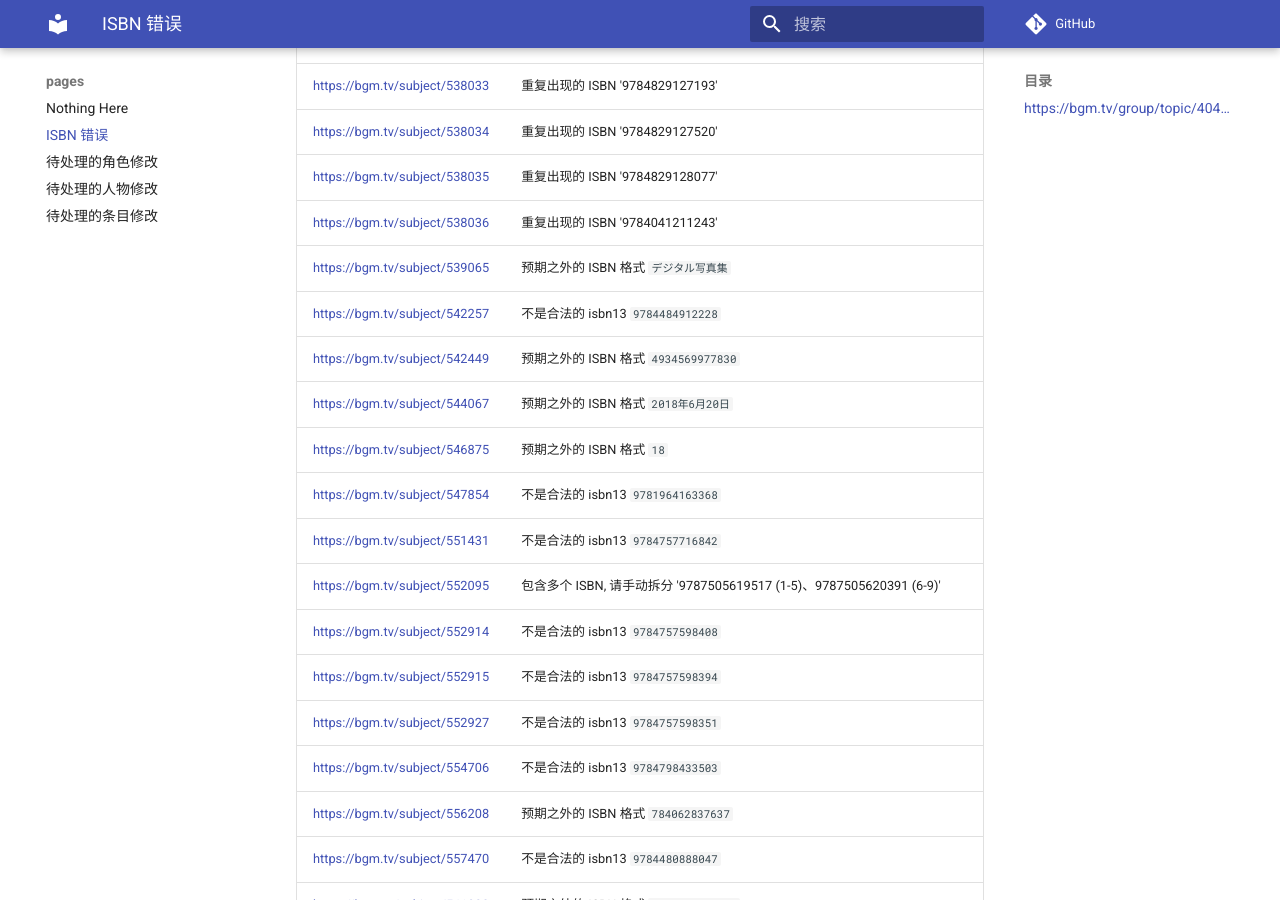
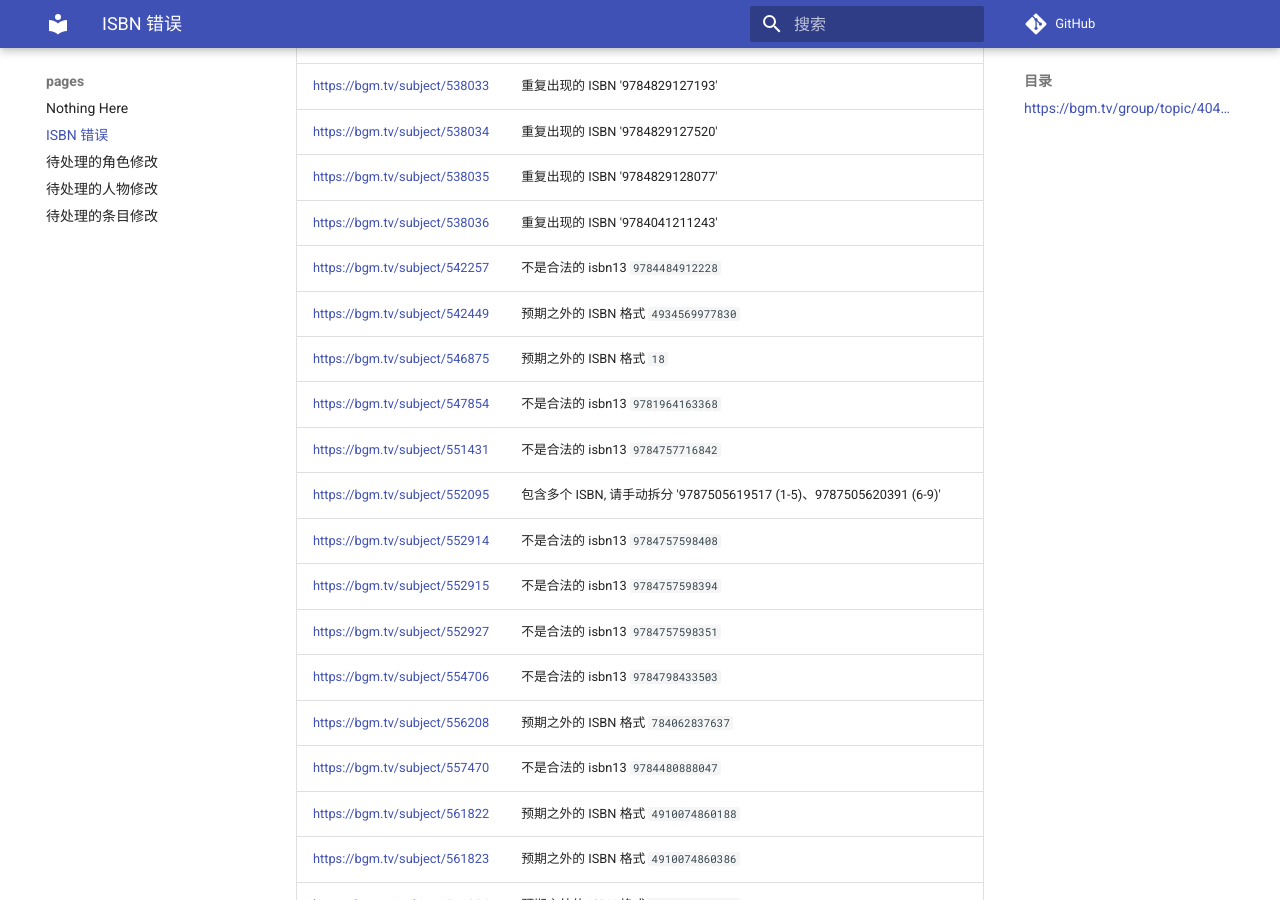
Before and after one commit to trim21/bangumi-pages, an MkDocs documentation site: the page built from docs/isbn.md, in a window 1280 px wide and 900 px high, scrolled down 6777 px. Built offline with MkDocs 1.6.1 and Material for MkDocs 9.7.7, drawn with Linux system fonts in a browser that asks for light colours; comment, search, counter and statistics services are not loaded.

Commit message:
update isbn.md

```diff
--- a/docs/isbn.md
+++ b/docs/isbn.md
@@ -152,10 +152,8 @@ total 250
 | <https://bgm.tv/subject/538034> | 重复出现的 ISBN '9784829127520' |
 | <https://bgm.tv/subject/538035> | 重复出现的 ISBN '9784829128077' |
 | <https://bgm.tv/subject/538036> | 重复出现的 ISBN '9784041211243' |
-| <https://bgm.tv/subject/539065> | 预期之外的 ISBN 格式 `デジタル写真集` |
 | <https://bgm.tv/subject/542257> | 不是合法的 isbn13 <code>9784484912228</code> |
 | <https://bgm.tv/subject/542449> | 预期之外的 ISBN 格式 `4934569977830` |
-| <https://bgm.tv/subject/544067> | 预期之外的 ISBN 格式 `2018年6月20日` |
 | <https://bgm.tv/subject/546875> | 预期之外的 ISBN 格式 `18` |
 | <https://bgm.tv/subject/547854> | 不是合法的 isbn13 <code>9781964163368</code> |
 | <https://bgm.tv/subject/551431> | 不是合法的 isbn13 <code>9784757716842</code> |
```
Also changed, not shown: other parts of docs/isbn.md (+1 -1 lines).
